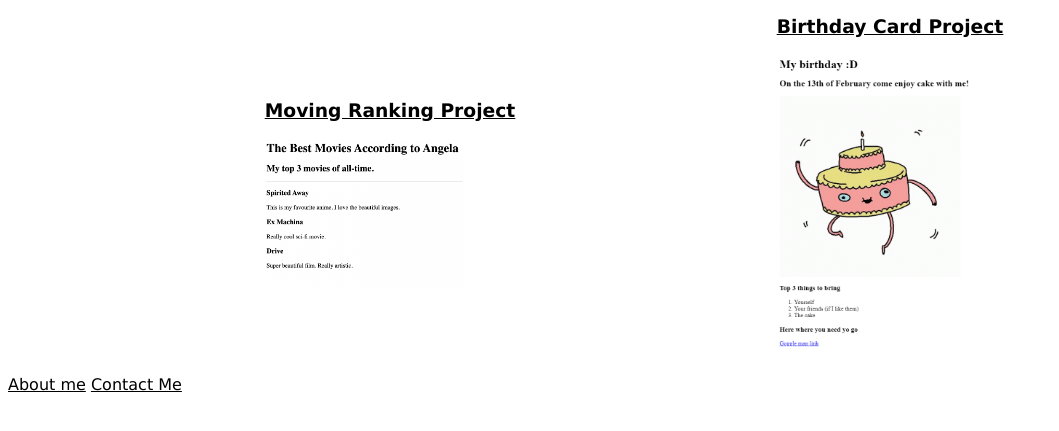
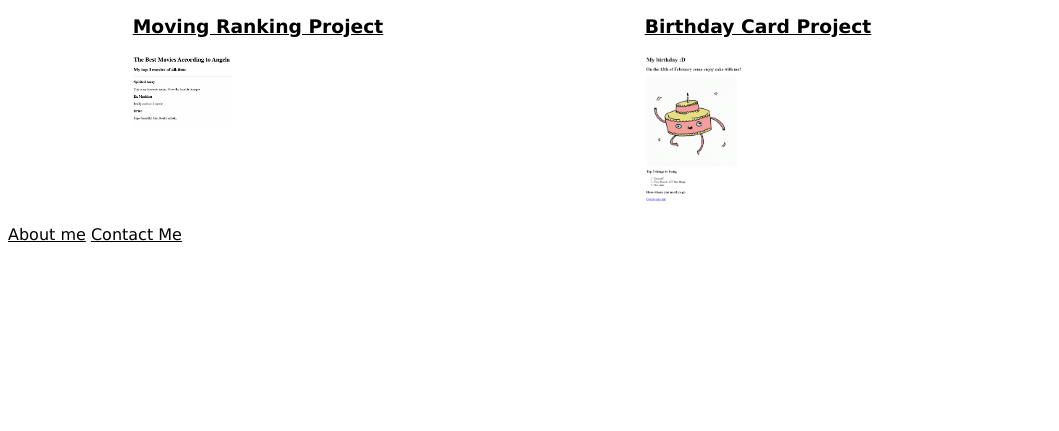
Before and after one commit to LuhVS/portfolio-project, a plain HTML site: page index.html in a window 1280 px wide. Shown: the part 77-508 px from the top of the page, without its empty margins (0-1059 px from the left). Drawn offline with Linux system fonts and the light colour scheme.

Commit message:
index.html

```diff
--- a/index.html
+++ b/index.html
@@ -43,8 +43,7 @@ https://developer.mozilla.org/en-US/docs/Web/HTML/Element/img#attr-height -->
         .projectContainer{
             margin: 0;
             display: flex;
-            justify-content: center;
-            align-items: center;
+
         }
 
         .projectDiv{
@@ -52,7 +51,7 @@ https://developer.mozilla.org/en-US/docs/Web/HTML/Element/img#attr-height -->
             display: flex;
             width: 500px;
             font-weight: lighter;
-            align-items: center;
+            align-items: flex-start;
             justify-content: center;
         }
 
@@ -68,14 +67,14 @@ https://developer.mozilla.org/en-US/docs/Web/HTML/Element/img#attr-height -->
 <div class="projectDiv">
     <a href="./public/movie-top-3.html">
         <h3>Moving Ranking Project</h3>
-        <img width="200px" src="./assets/images/movie-ranking.png" alt="Movie ranking project">
+        <img width="100px" src="./assets/images/movie-ranking.png" alt="Movie ranking project">
     </a>
 </div>
 <!--Birthday card project-->
 <div class="projectDiv">
     <a href="./public/birthday-card.html">
         <h3>Birthday Card Project</h3>
-        <img  width="200pc" src="./assets/images/birthday-card.png" alt="Cake partying hard">
+        <img  width="100px" src="./assets/images/birthday-card.png" alt="Cake partying hard">
         <p></p>
     </a>
 </div>
```
